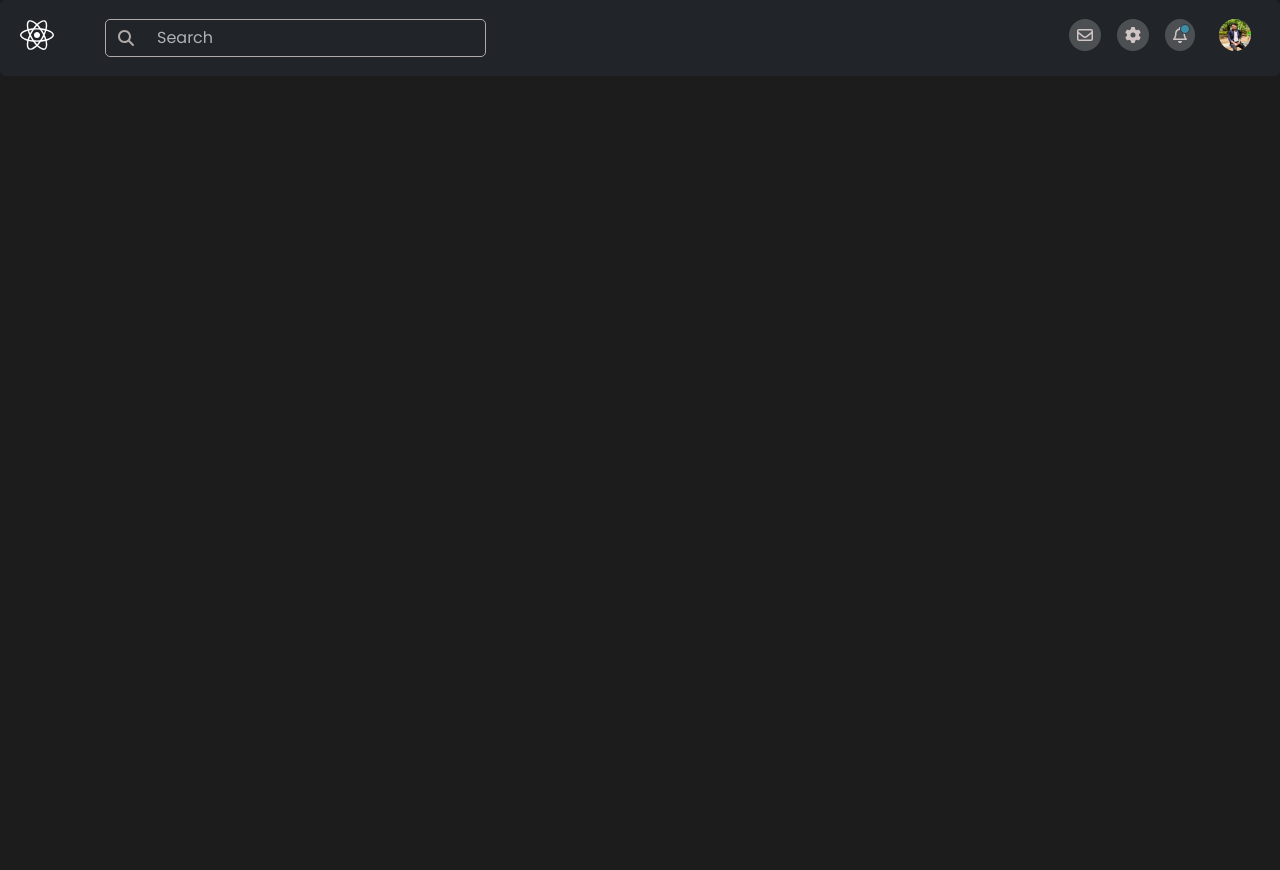
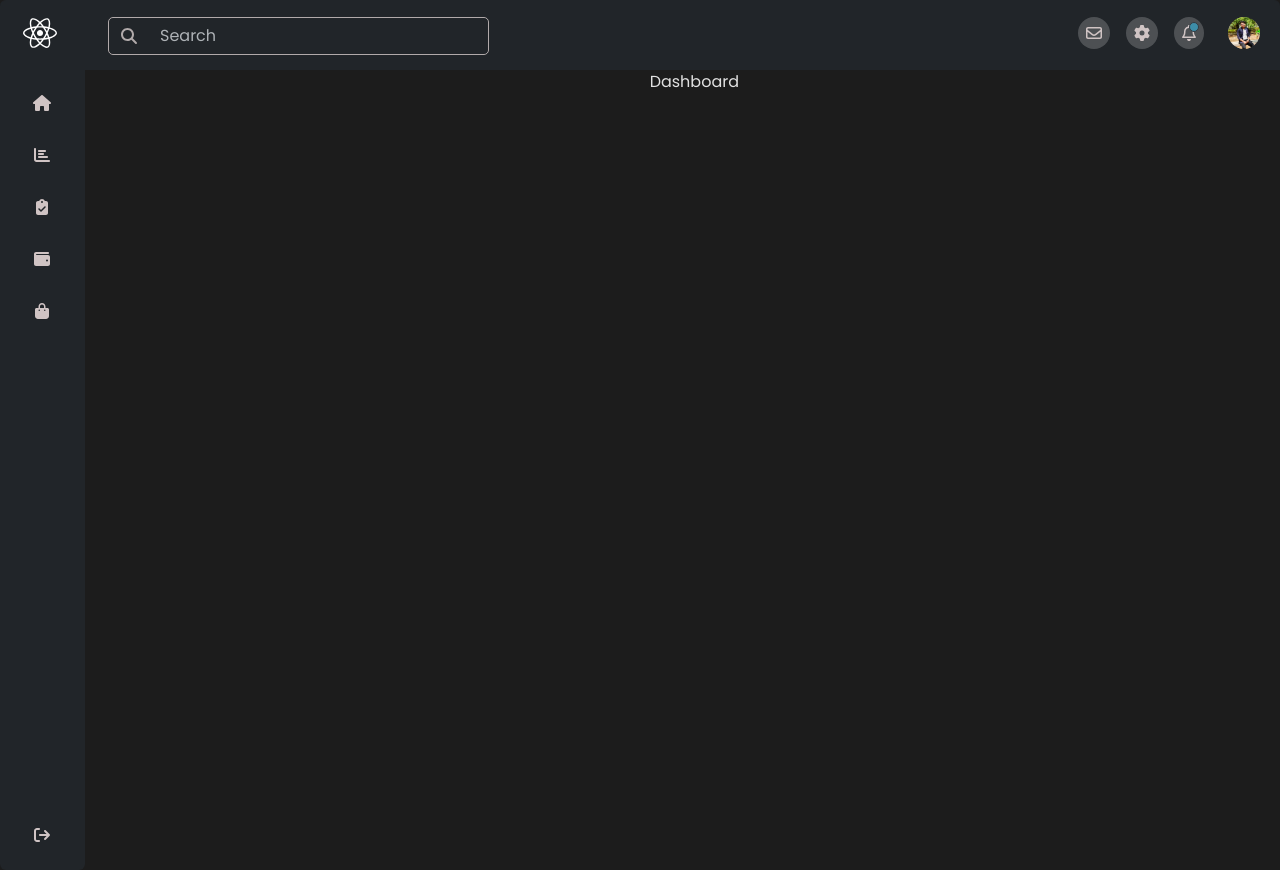
Before and after one commit to somjeet2000/my-web-assignment-1, a React (Create React App) app: page / in a window 1280 px wide. Before the commit the page ends 800 px from the top, so only its background shows below. Built offline with nearby package versions, Linux system fonts and the light colour scheme.

Commit message:
Created the Sidebar

```diff
--- a/package.json
+++ b/package.json
@@ -13,6 +13,7 @@
     "@testing-library/user-event": "^13.5.0",
     "react": "^18.3.1",
     "react-dom": "^18.3.1",
+    "react-router-dom": "^6.26.0",
     "react-scripts": "5.0.1",
     "web-vitals": "^2.1.4"
   },
--- a/src/App.css
+++ b/src/App.css
@@ -41,4 +41,5 @@ body {
   background-color: rgba(28, 28, 28, 1); /* Dark background */
   color: rgba(255, 255, 255, 0.87); /* Light text color for readability */
   font-family: 'Poppins', sans-serif;
+  overflow-x: hidden;
 }
--- a/src/App.js
+++ b/src/App.js
@@ -1,10 +1,22 @@
 import './App.css';
 import Header from './components/Header/Header';
+import Sidebar from './components/Sidebar/Sidebar';
+import Dashboard from './components/Dashboard/Dashboard';
 
 function App() {
   return (
-    <div className='App'>
+    <div className="App">
       <Header />
+      <div>
+        <div className="row">
+          <div className="col-1" id="sidebar-wrapper">
+            <Sidebar />
+          </div>
+          <div className="col-11" id="page-content-wrapper">
+            <Dashboard />
+          </div>
+        </div>
+      </div>
     </div>
   );
 }
--- /dev/null
+++ b/src/components/Dashboard/Dashboard.jsx
@@ -0,0 +1,7 @@
+import React from 'react';
+
+const Dashboard = () => {
+  return <div>Dashboard</div>;
+};
+
+export default Dashboard;
--- a/src/components/Header/Header.css
+++ b/src/components/Header/Header.css
@@ -28,7 +28,6 @@
 }
 
 .input-group {
-  max-width: 300%;
   border: 1px solid #b1aaaa; /* Add border to input group */
   border-radius: 5px; /* Add border-radius to input group */
 }
@@ -70,3 +69,32 @@
   border: 1px solid #343a40; /* Optional: border to match the background */
   transform: translate(-50%, 50%);
 }
+
+/* Media query to adjust the search bar width on smaller screens */
+@media (max-width: 450px) {
+  .search-bar {
+    flex: 1;
+    max-width: 150px;
+  }
+}
+
+@media (max-width: 250px) {
+  .search-bar {
+    flex: 1;
+    max-width: 100px;
+  }
+}
+
+@media (max-width: 180px) {
+  .search-bar {
+    flex: 1;
+    max-width: 100px;
+    margin-bottom: 1rem;
+  }
+}
+
+@media (max-width: 100px) {
+  .input-search {
+    display: none;
+  }
+}
--- a/src/components/Header/Header.jsx
+++ b/src/components/Header/Header.jsx
@@ -10,56 +10,56 @@ const Header = () => {
   return (
     <div>
       <nav
-        className='navbar bg-dark border-bottom border-body rounded border border-dark navbar-expand-lg'
-        data-bs-theme='dark'
+        className="navbar bg-dark border-body rounded-top border-top border-dark navbar-expand-lg"
+        data-bs-theme="dark"
       >
-        <div className='container-fluid'>
-          <a className='navbar-brand' href='/'>
+        <div className="container-fluid">
+          <a className="navbar-brand navbar-icon" href="/">
             <FontAwesomeIcon
               icon={faReact}
               style={{
                 width: '40px',
                 height: '34px',
-                margin: '0.25rem 2rem 0.25rem 0.25rem',
+                marginRight: '2rem',
+                paddingLeft: '0.5rem',
               }}
             />
           </a>
 
-          <form className='d-flex align-items-center ms-0' role='search'>
-            <div className='input-group'>
-              <span className='input-group-text bg-dark border-0'>
-                <FontAwesomeIcon icon={faSearch} className='Magnifying-glass' />
+          <form className="d-flex align-items-center mx-auto" role="search">
+            <div className="input-group search-bar">
+              <span className="input-group-text bg-dark border-0">
+                <FontAwesomeIcon icon={faSearch} className="Magnifying-glass" />
               </span>
               <input
-                className='form-control bg-dark'
-                type='search'
-                placeholder='Search'
-                aria-label='Search'
+                className="form-control input-search bg-dark"
+                type="search"
+                placeholder="Search"
+                aria-label="Search"
               />
             </div>
           </form>
           <button
-            className='navbar-toggler'
-            type='button'
-            data-bs-toggle='collapse'
-            data-bs-target='#navbarTogglerDemo02'
-            aria-controls='navbarTogglerDemo02'
-            aria-expanded='false'
-            aria-label='Toggle navigation'
+            className="navbar-toggler"
+            type="button"
+            data-bs-toggle="collapse"
+            data-bs-target="#navbarTogglerDemo02"
+            aria-controls="navbarTogglerDemo02"
+            aria-expanded="false"
+            aria-label="Toggle navigation"
           >
-            <span className='navbar-toggler-icon'></span>
+            <span className="navbar-toggler-icon"></span>
           </button>
-          <div className='collapse navbar-collapse' id='navbarTogglerDemo02'>
-            <div className='d-flex gap-3 mx-2 p-2 ms-auto'>
-              <FontAwesomeIcon className='icon' icon={faEnvelope} />
-              <FontAwesomeIcon className='icon' icon={faGear} />
-              <div className='notification-icon'>
-                <FontAwesomeIcon className='icon' icon={faBell} />
-                <div className='notification-badge'></div>
+          <div className="collapse navbar-collapse" id="navbarTogglerDemo02">
+            <div className="d-flex ms-auto gap-3 p-2">
+              <FontAwesomeIcon className="icon" icon={faEnvelope} />
+              <FontAwesomeIcon className="icon" icon={faGear} />
+              <div className="notification-icon">
+                <FontAwesomeIcon className="icon" icon={faBell} />
+                <div className="notification-badge"></div>
               </div>
-              {/* <FontAwesomeIcon className='icon' icon={faBell} /> */}
-              <div className='icon-image'>
-                <img src={Image} alt='Profile' />
+              <div className="icon-image">
+                <img src={Image} alt="Profile" />
               </div>
             </div>
           </div>
--- /dev/null
+++ b/src/components/Sidebar/Sidebar.css
@@ -0,0 +1,50 @@
+.sidebar {
+  height: 100vh;
+  padding: 20px;
+  align-items: center;
+  box-sizing: border-box;
+  width: 100%;
+  max-width: 300px; /* Fixed size at a certain breakpoint */
+  transition: max-width 0.3s ease;
+}
+
+.sidebar a {
+  color: #d0c4c4;
+  padding: 2px;
+  position: relative;
+  text-decoration: none;
+  transition: color 0.3s ease;
+  /* width: 100%; */
+  /* text-align: center; */
+}
+
+.sidebar a:hover {
+  color: #17a2b8; /* Default link color */
+}
+
+.sidebar a.active {
+  color: #17a2b8;
+}
+
+.sidebar a.active::before {
+  content: '';
+  position: absolute;
+  left: 0;
+  top: 0;
+  bottom: 0;
+  width: 4px;
+  background-color: #17a2b8; /* Line color */
+  transition: all 0.3s ease;
+}
+
+/* @media (max-width: 768px) {
+  .sidebar {
+    max-width: 60px;
+  }
+} */
+
+/* @media (max-width: 480px) {
+  .sidebar {
+    max-width: 50px;
+  }
+} */
--- /dev/null
+++ b/src/components/Sidebar/Sidebar.jsx
@@ -0,0 +1,69 @@
+import React, { useState } from 'react';
+import './Sidebar.css';
+import { FontAwesomeIcon } from '@fortawesome/react-fontawesome';
+import {
+  faHouse,
+  faChartBar,
+  faClipboardCheck,
+  faWallet,
+  faBagShopping,
+  faArrowRightFromBracket,
+} from '@fortawesome/free-solid-svg-icons';
+import { Link, Outlet } from 'react-router-dom';
+
+const Sidebar = () => {
+  const [activeItem, setActiveItem] = useState('');
+
+  const handleItemClick = (item) => {
+    setActiveItem(item);
+  };
+  return (
+    <div className="bg-dark rounded-bottom sidebar d-flex flex-column gap-4">
+      <Link
+        to="/"
+        className={activeItem === 'home' ? 'active' : ''}
+        onClick={() => handleItemClick('home')}
+      >
+        <FontAwesomeIcon icon={faHouse} />
+      </Link>
+      <Link
+        to="/"
+        className={activeItem === 'chart' ? 'active' : ''}
+        onClick={() => handleItemClick('chart')}
+      >
+        <FontAwesomeIcon icon={faChartBar} />
+      </Link>
+      <Link
+        to="/"
+        className={activeItem === 'checklist' ? 'active' : ''}
+        onClick={() => handleItemClick('checklist')}
+      >
+        <FontAwesomeIcon icon={faClipboardCheck} />
+      </Link>
+      <Link
+        to="/"
+        className={activeItem === 'wallet' ? 'active' : ''}
+        onClick={() => handleItemClick('wallet')}
+      >
+        <FontAwesomeIcon icon={faWallet} />
+      </Link>
+      <Link
+        to="/"
+        className={activeItem === 'shopping' ? 'active' : ''}
+        onClick={() => handleItemClick('shopping')}
+      >
+        <FontAwesomeIcon icon={faBagShopping} />
+      </Link>
+      <div className="flex-grow-1"></div> {/* Spacer */}
+      <Link
+        to="/"
+        className={activeItem === 'logout' ? 'active' : ''}
+        onClick={() => handleItemClick('logout')}
+      >
+        <FontAwesomeIcon icon={faArrowRightFromBracket} />
+      </Link>
+    </div>
+  );
+};
+
+export default Sidebar;
--- a/src/index.js
+++ b/src/index.js
@@ -3,11 +3,14 @@ import ReactDOM from 'react-dom/client';
 import './index.css';
 import App from './App';
 import reportWebVitals from './reportWebVitals';
+import { BrowserRouter } from 'react-router-dom';
 
 const root = ReactDOM.createRoot(document.getElementById('root'));
 root.render(
   <React.StrictMode>
-    <App />
+    <BrowserRouter>
+      <App />
+    </BrowserRouter>
   </React.StrictMode>
 );
 
```
Also changed, not shown: 1 other file (tests, documents, lock files or other folders).
